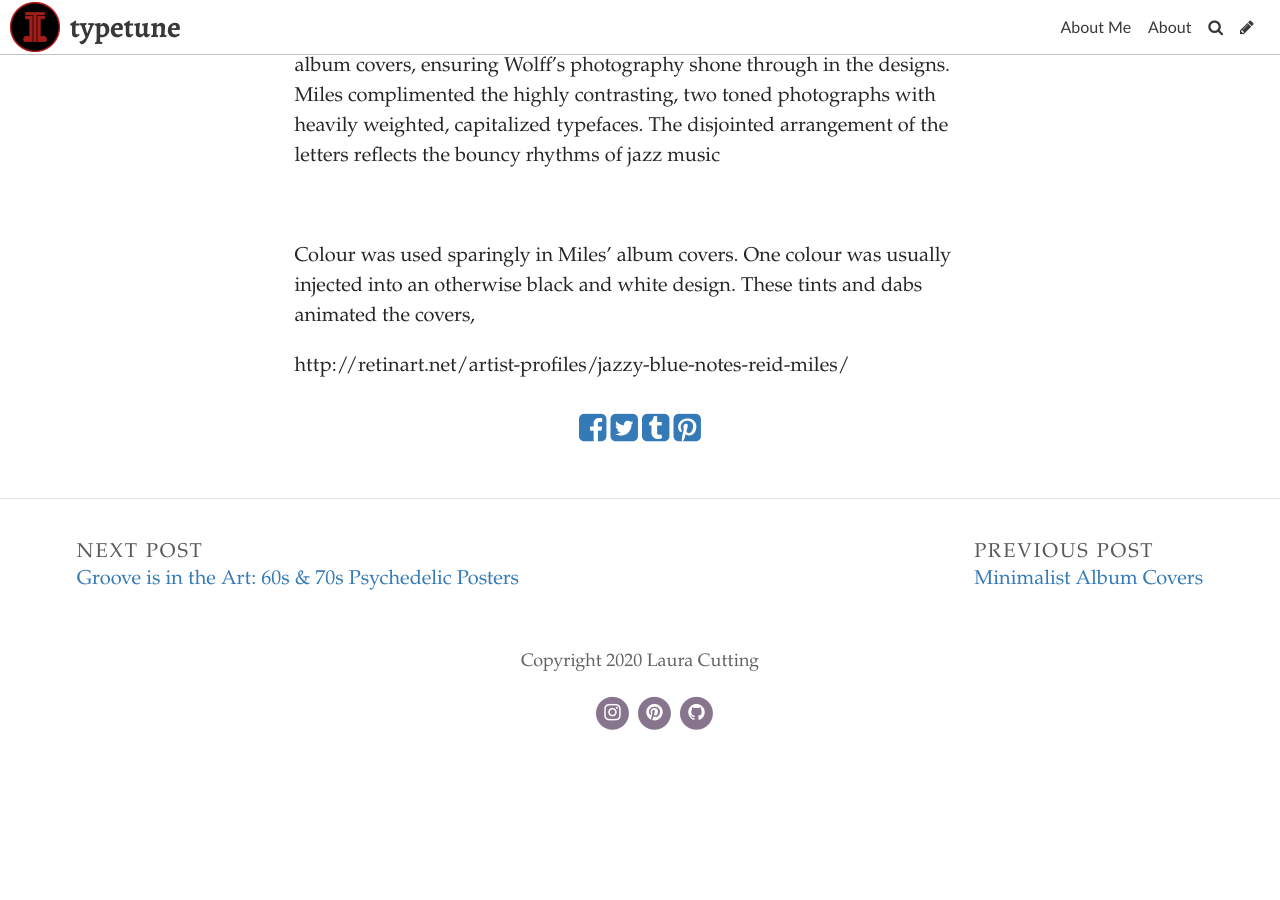
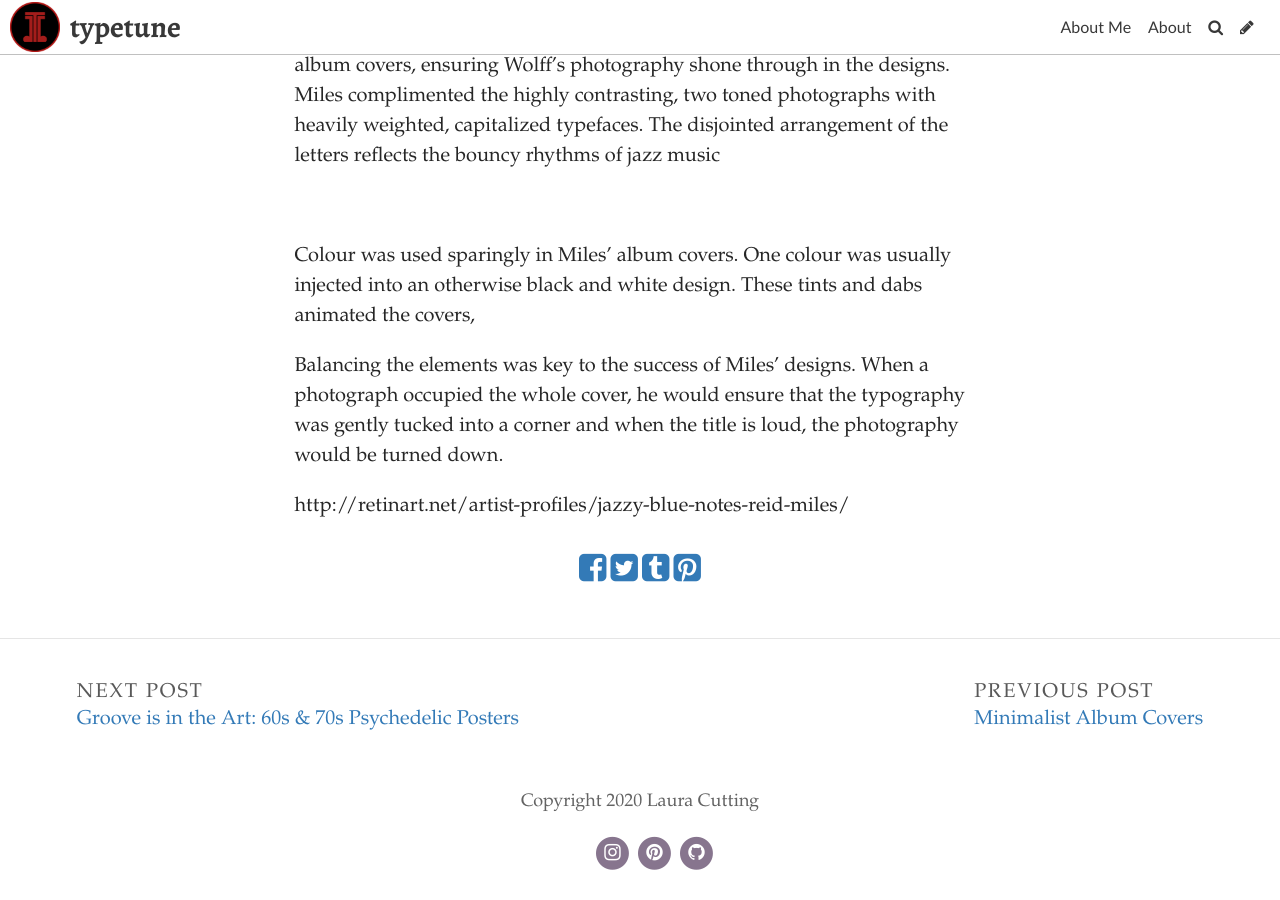
Before and after one commit to lauracutting/typetune, a Jekyll site: the page built from _posts/2020-11-23-reid-miles.md, in a window 1280 px wide and 900 px high, scrolled down 678 px. Built offline with Jekyll 4.4.1, drawn with Linux system fonts in a browser that asks for light colours; some web fonts are replaced; before the commit the page ends 1438 px from its top, so only the background shows below that.

Commit message:
Update Post “2020-11-23-reid-miles”

```diff
--- a/_posts/2020-11-23-reid-miles.md
+++ b/_posts/2020-11-23-reid-miles.md
@@ -20,6 +20,6 @@ He often collaborated with photographer Francis Wolff when producing his album c
 
 Colour was used sparingly in Miles' album covers. One colour was usually injected into an otherwise black and white design. These tints and dabs animated the covers,
 
-
+Balancing the elements was key to the success of Miles' designs. When a photograph occupied the whole cover, he would ensure that the typography was gently tucked into a corner and when the title is loud, the photography would be turned down.
 
 http://retinart.net/artist-profiles/jazzy-blue-notes-reid-miles/
```
